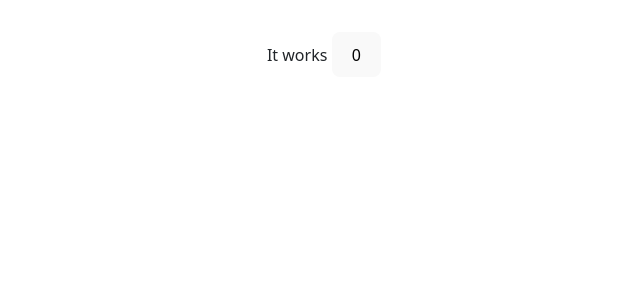
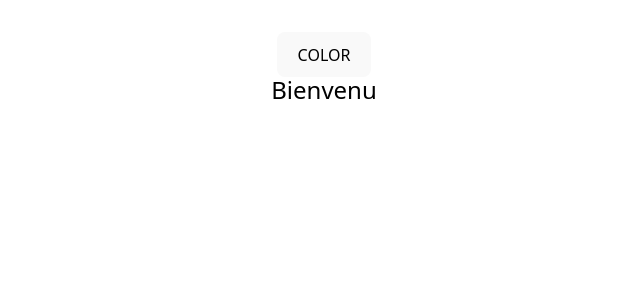
Before and after one commit to AGE-OF-CHAMPAGNE/Age-Of-Champagne-Front, a React (Vite) app: page / in a window 1280 px wide. Shown: the top 300 px of the page, without its empty margins (316-956 px from the left). Built offline with nearby package versions, Linux system fonts and the light colour scheme.

Commit message:
Ajout du changeur de theme

```diff
--- a/src/App.jsx
+++ b/src/App.jsx
@@ -1,20 +1,31 @@
-import React, { useState } from "react";
+import React, { useEffect, useState } from "react";
 import "./App.css";
+import MyTitle from "./components/UI/MyTitle/MyTitle";
 
 function App() {
-  const [count, setCount] = useState(0);
-
+  const [b, setB] = useState(true);
+  useEffect(() => {
+    const root = document.documentElement;
+    if (b) {
+      root.style.setProperty("--color", "black");
+    } else {
+      root.style.setProperty("--color", "white");
+    }
+  }, [b]);
   return (
-    <div className="App">
-      It works{" "}
+    <div>
       <button
         type="button"
         onClick={() => {
-          setCount(count + 1);
+          setB(!b);
         }}
       >
-        {count}
+        {" "}
+        COLOR{" "}
       </button>
+      <div className="App">
+        <MyTitle>Bienvenu</MyTitle>
+      </div>
     </div>
   );
 }
```
